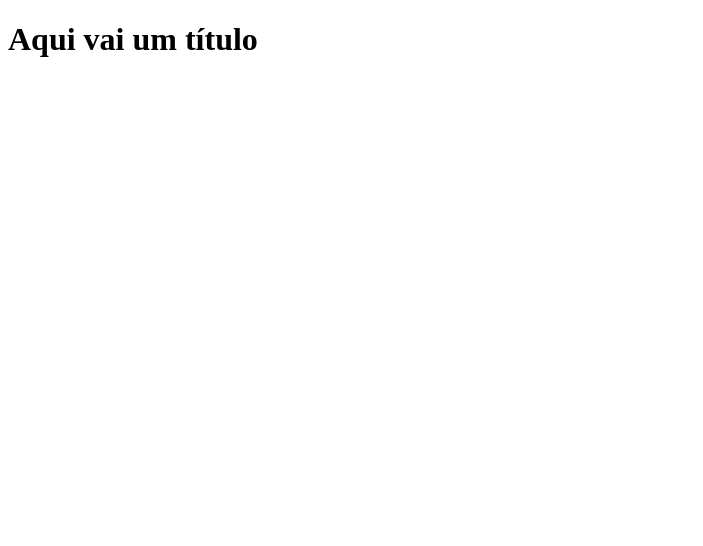
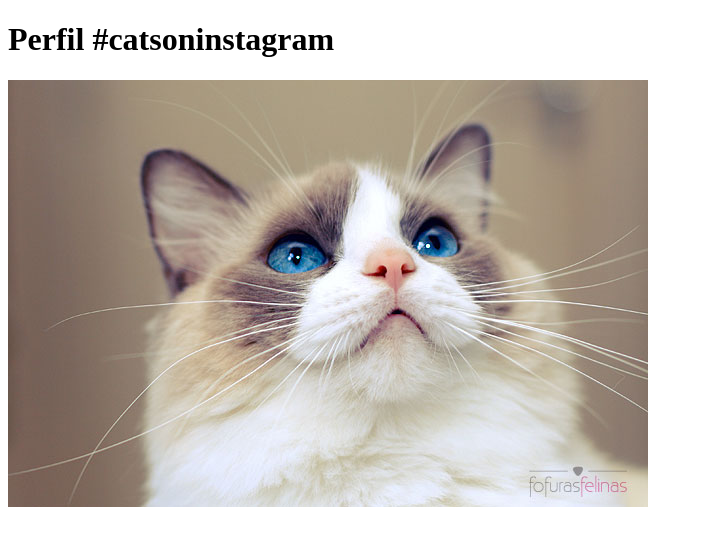
Before and after one commit to RenissonSilva/ativ-liliane, a plain HTML site: page index.html in a window 1280 px wide. Shown: the whole page, without its empty margins (0-703 px from the left). Drawn offline with Linux system fonts and the light colour scheme.

Commit message:
Adicionando imagem do gato

```diff
--- a/index.html
+++ b/index.html
@@ -1,10 +1,11 @@
 <!DOCTYPE html>
 <html lang="pt-br">
   <head>
-    <title>Título da página</title>
+    <title>Fanpage de Gatinhos</title>
     <meta charset="utf-8">
   </head>
   <body>
-    <h1>Aqui vai um título</h1>
+    <h1>Perfil #catsoninstagram</h1>
+    <img src="imagens/cat.jpg" />
   </body>
 </html>
```
Also changed, not shown: imagens/cat.jpg (added).
